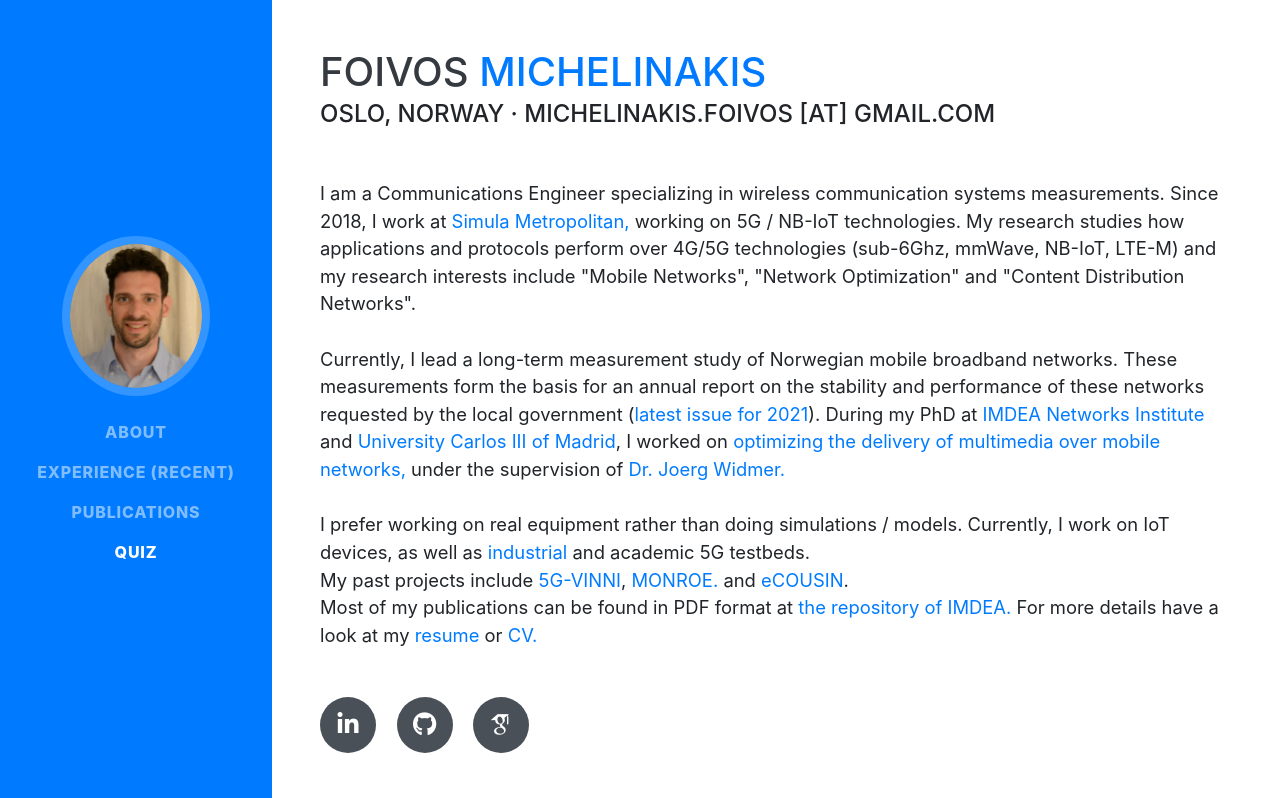
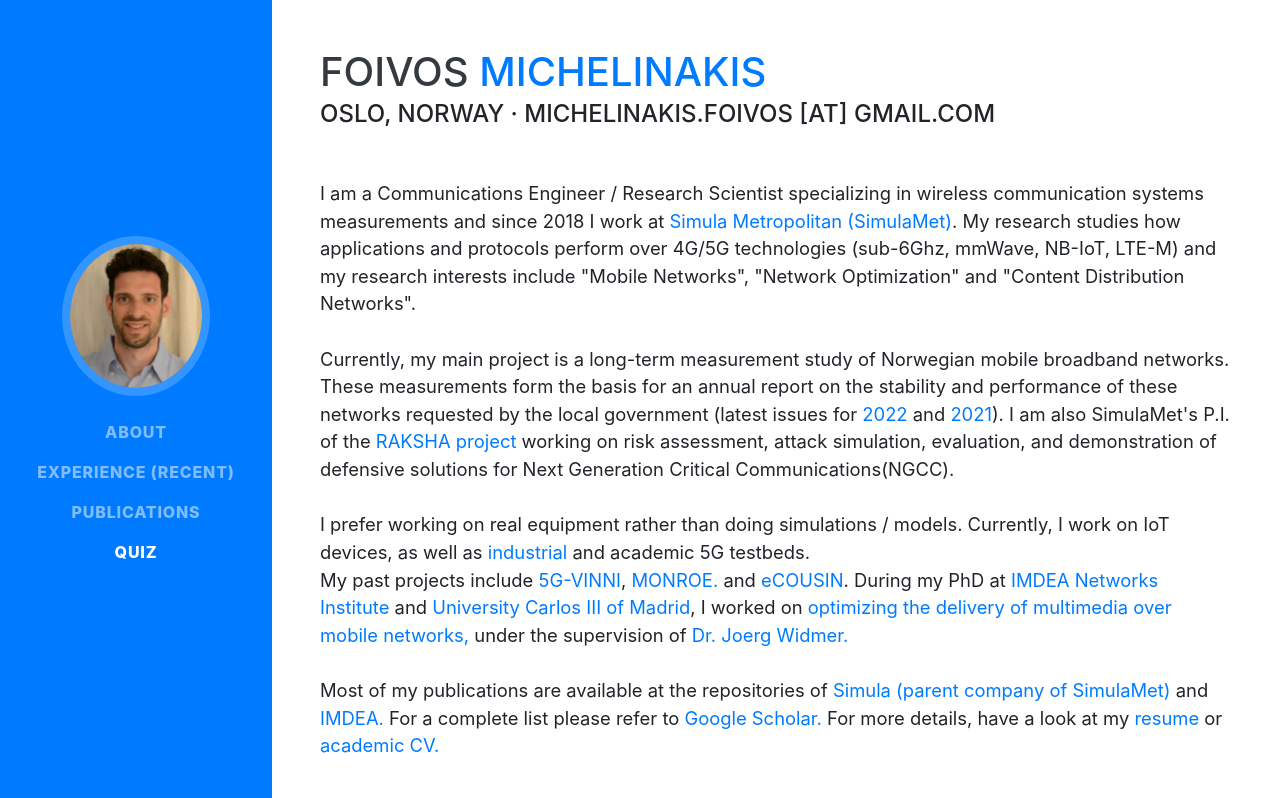
Before and after one commit to FoivosMichelinakis/FoivosMichelinakis.github.io, a website with bundled scripts: page index.html in a window 1280 px wide. Shown: the top 798 px of the page. Built offline with nearby package versions, Linux system fonts and the light colour scheme; a web font is replaced by a local one.

Commit message:
the about intro text, resume and academic CV are updated for 2023_11

```diff
--- a/index.html
+++ b/index.html
@@ -179,17 +179,20 @@
           <!--<a href="mailto:name@email.com">michelinakis.foivos [at] gmail.com</a> -->
           michelinakis.foivos [at] gmail.com
         </div>
-        <p class="lead mb-5"> I am a Communications Engineer specializing in wireless communication systems measurements.
-          Since 2018, I work at <a href="https://www.simula.no/research/projects/simula-metropolitan-center-digital-engineering">Simula Metropolitan,</a> working on 5G / NB-IoT technologies.
+        <p class="lead mb-5"> I am a Communications Engineer / Research Scientist specializing in wireless communication systems measurements and
+          since 2018 I work at <a href="https://www.simula.no/research/projects/simula-metropolitan-center-digital-engineering">Simula Metropolitan (SimulaMet)</a>.
           My research studies how applications and protocols perform over 4G/5G technologies (sub-6Ghz, mmWave, NB-IoT, LTE-M) and my research interests include "Mobile Networks", "Network Optimization" and "Content Distribution Networks".
           <br/>
           <br/>
-          Currently, I lead a long-term measurement study of Norwegian mobile broadband networks.
-          These measurements form the basis for an annual report on the stability and performance of these networks requested by the local government (<a href="https://www.simula.no/news/norwegian-mobile-broadband-ninth-annual-report-crna">latest issue for 2021</a>).
+          Currently, my main project is a long-term measurement study of Norwegian mobile broadband networks.
+          These measurements form the basis for an annual report on the
+          stability and performance of these networks requested by the local
+          government (latest issues for <a href="https://crna.substack.com/p/norwegian-mobile-broadband-tenth">2022</a> and <a href="https://crna.substack.com/p/norwegian-mobile-broadband-ninth">2021</a>).
+
+          I am also SimulaMet's P.I. of the <a href="https://www.sintef.no/en/projects/2021/raksha-5g-security-for-critical-communications/">RAKSHA project</a>
+          working on risk assessment, attack simulation, evaluation, and demonstration of defensive solutions for Next Generation Critical Communications(NGCC).
 
 
-          During my PhD at <a href="https://www.networks.imdea.org">IMDEA Networks Institute</a> and <a href="https://www.uc3m.es/home">University Carlos III of Madrid</a>,
-          I worked on <a href="http://eprints.networks.imdea.org/id/document/4674">optimizing the delivery of multimedia over mobile networks,</a> under the supervision of <a href="http://www.joergwidmer.org">Dr. Joerg Widmer.</a>
 
           <br/>
           <br/>
@@ -197,9 +200,14 @@
           <br/>
           My past projects include <a href="https://www.5g-vinni.eu">5G-VINNI</a>,
           <a href="https://www.monroe-project.eu">MONROE.</a> and <a href="https://www.networks.imdea.org/research/projects/concluded/ecousin">eCOUSIN</a>.
+          During my PhD at <a href="https://www.networks.imdea.org">IMDEA Networks Institute</a> and <a href="https://www.uc3m.es/home">University Carlos III of Madrid</a>,
+          I worked on <a href="http://eprints.networks.imdea.org/id/document/4674">optimizing the delivery of multimedia over mobile networks,</a> under the supervision of <a href="http://www.joergwidmer.org">Dr. Joerg Widmer.</a>
           <br/>
-          Most of my publications can be found in PDF format at <a href="http://people.networks.imdea.org/~foivos_michelinakis/publications.html">the repository of IMDEA.</a>
-          For more details have a look at my <a href="pdf/FoivosMichelinakis_Resume_2022_08.pdf">resume</a> or <a href="pdf/FoivosMichelinakis_academicCV_2023_01.pdf">CV.</a>
+          <br/>
+          Most of my publications are available at the repositories of <a href="https://www.simula.no/people/foivos/"> Simula (parent company of SimulaMet)</a>
+          and <a href="http://people.networks.imdea.org/~foivos_michelinakis/publications.html">IMDEA.</a>
+          For a complete list please refer to <a href="https://scholar.google.no/citations?user=35Nq404AAAAJ&hl=no&oi=ao">Google Scholar.</a>
+          For more details, have a look at my <a href="pdf/FoivosMichelinakis_Resume_2023_11.pdf">resume</a> or <a href="pdf/FoivosMichelinakis_academicCV_2023_11.pdf">academic CV.</a>
           </p>
         <div class="social-icons">
           <a href="https://www.linkedin.com/in/foivosmichelinakis/">
```
Also changed, not shown: 2 other files.
